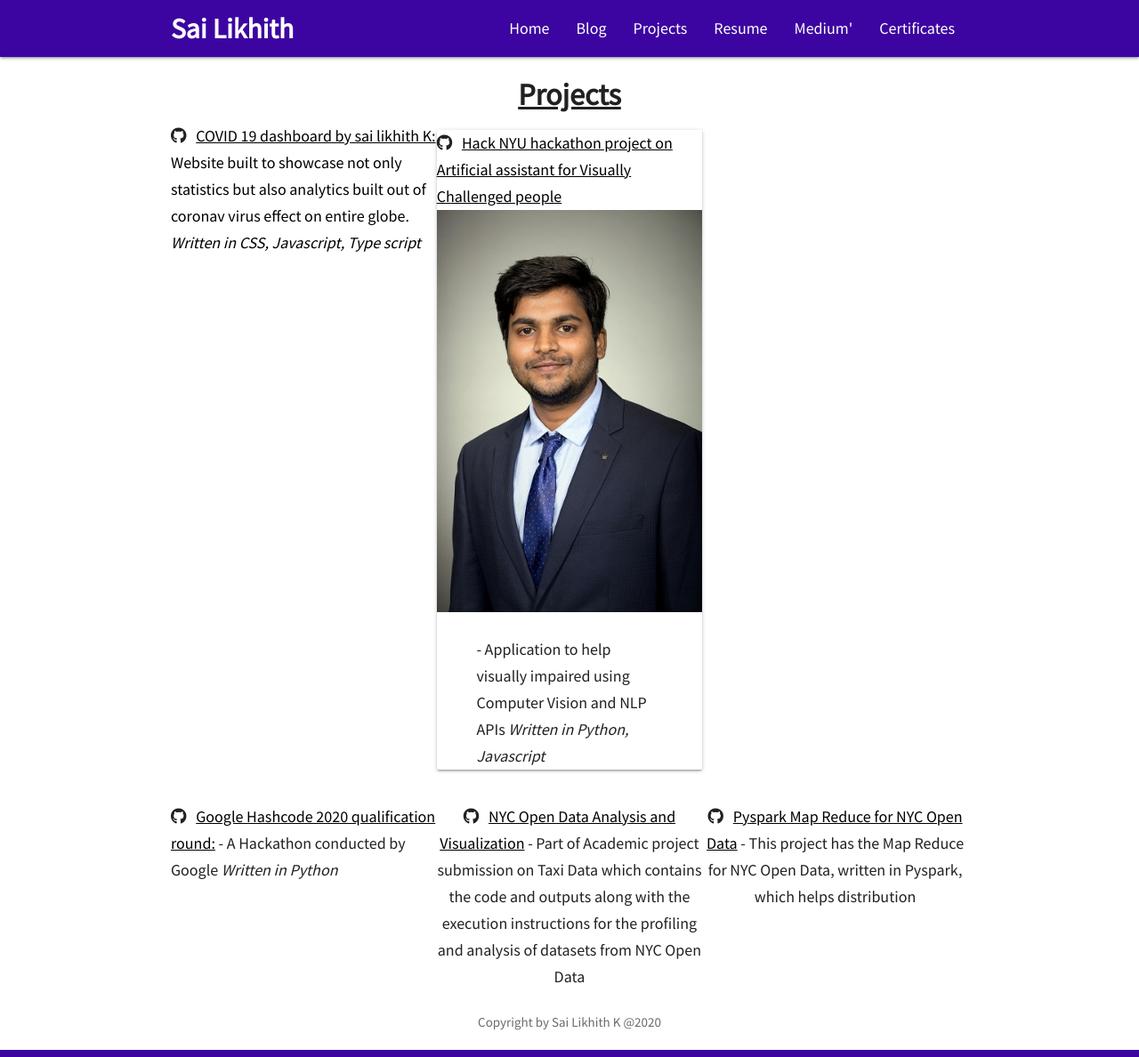
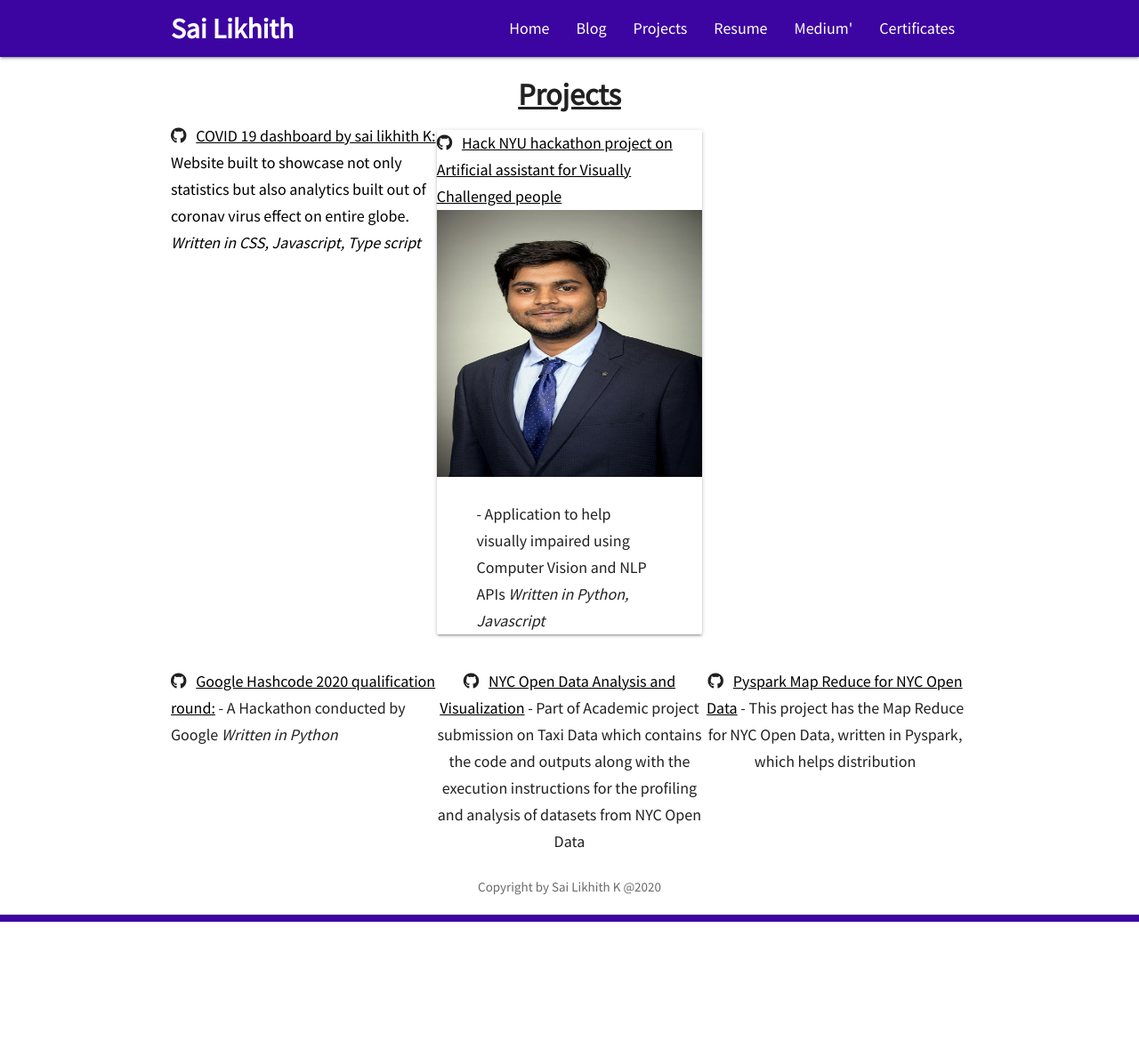
Before and after one commit to SaiLikhith7/Mywebsite, a Jekyll site: the page built from projects.html, in a window 1280 px wide. Shown: the whole page at 89% size. Built offline with Jekyll 4.4.1, drawn with Linux system fonts in a browser that asks for light colours; nearby versions of some CDN libraries; after the commit the page ends 1036 px from its top, so only the background shows below that.

Commit message:
Added project images

```diff
--- a/_includes/projects.html
+++ b/_includes/projects.html
@@ -26,7 +26,7 @@
         <div class="card">
           <i class="fab fa-github"></i>&nbsp;&nbsp;
           <strong>
-                <a href="https://github.com/SaiLikhith7/HackNYU-2020"><u>Hack NYU hackathon project on Artificial assistant for Visually Challenged people</u><img src="./img/rakshinshu.jpg" alt="Avatar" style="width:100%;height:80%;"></a>
+                <a href="https://github.com/SaiLikhith7/HackNYU-2020"><u>Hack NYU hackathon project on Artificial assistant for Visually Challenged people</u><img src="./img/rakshinshu.jpg" alt="Avatar" style="width:100%;height:300px;"></a>
            </strong>
            <div class="container"><p>- Application to help visually impaired using Computer Vision and NLP APIs <i>Written in Python, Javascript</i></p>
           </div>
```
Also changed, not shown: img/Hack nyu.png (added).
